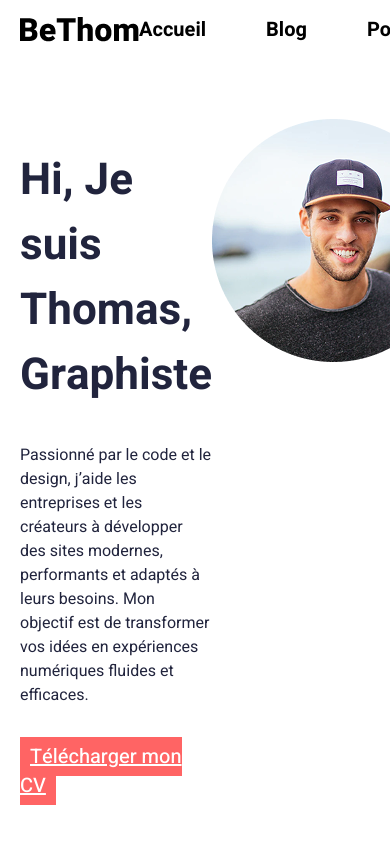
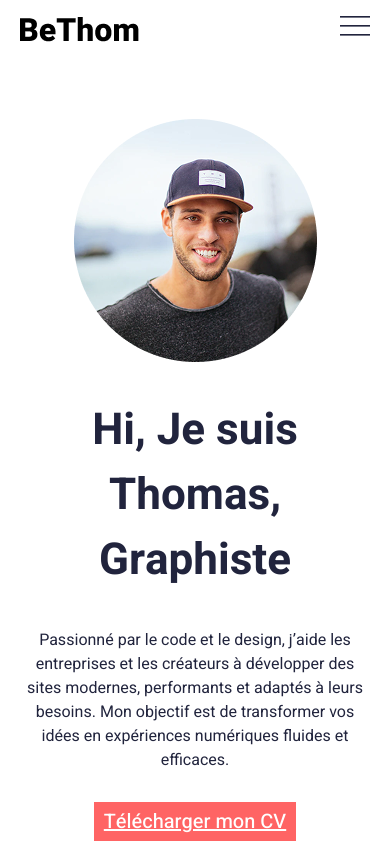
Before and after one commit to Velvetwitch/Coursenia, a plain HTML site: page index.html in a window 390 px wide. Shown: the top 844 px of the page. Drawn offline with Linux system fonts and the light colour scheme.

Commit message:
Finish Responsive Features

```diff
--- a/index.html
+++ b/index.html
@@ -22,6 +22,7 @@
             <a class="nav-link" href="#blog">Blog</a>
             <a class="nav-link" href="#projects">Portfolio</a>
             <a class="nav-link" href="#contact">Contact</a>
+            <a class="nav-link" href= "#" id="menu-button"><img src="images/menu.png" alt="Menu"></a>
         </div>
 
     </nav>
--- a/style.css
+++ b/style.css
@@ -28,6 +28,13 @@ nav{
     font-weight: 700;
     font-size: 20px;
 }
+
+#menu-button{
+    display: none;
+}
+
+
+/********* HEADER **********/
 
 header{
 display: flex;
@@ -247,7 +254,31 @@ button{
 }
 
 
+/********* RESPONSIVE **********/
+
+
 @media (max-width: 700px) {
+
+    .nav-link{
+        display: none;
+    }
+
+    #menu-button{
+        display: block;
+    }
+
+    header{
+        flex-direction: column-reverse;
+        text-align: center;
+    }
+
+    #header-content{
+        width: 100%;
+    }
+
+    h2 {
+        text-align: center;
+    }
 
     #articles{
         flex-direction: column;
```
Also changed, not shown: images/menu.png (added).
